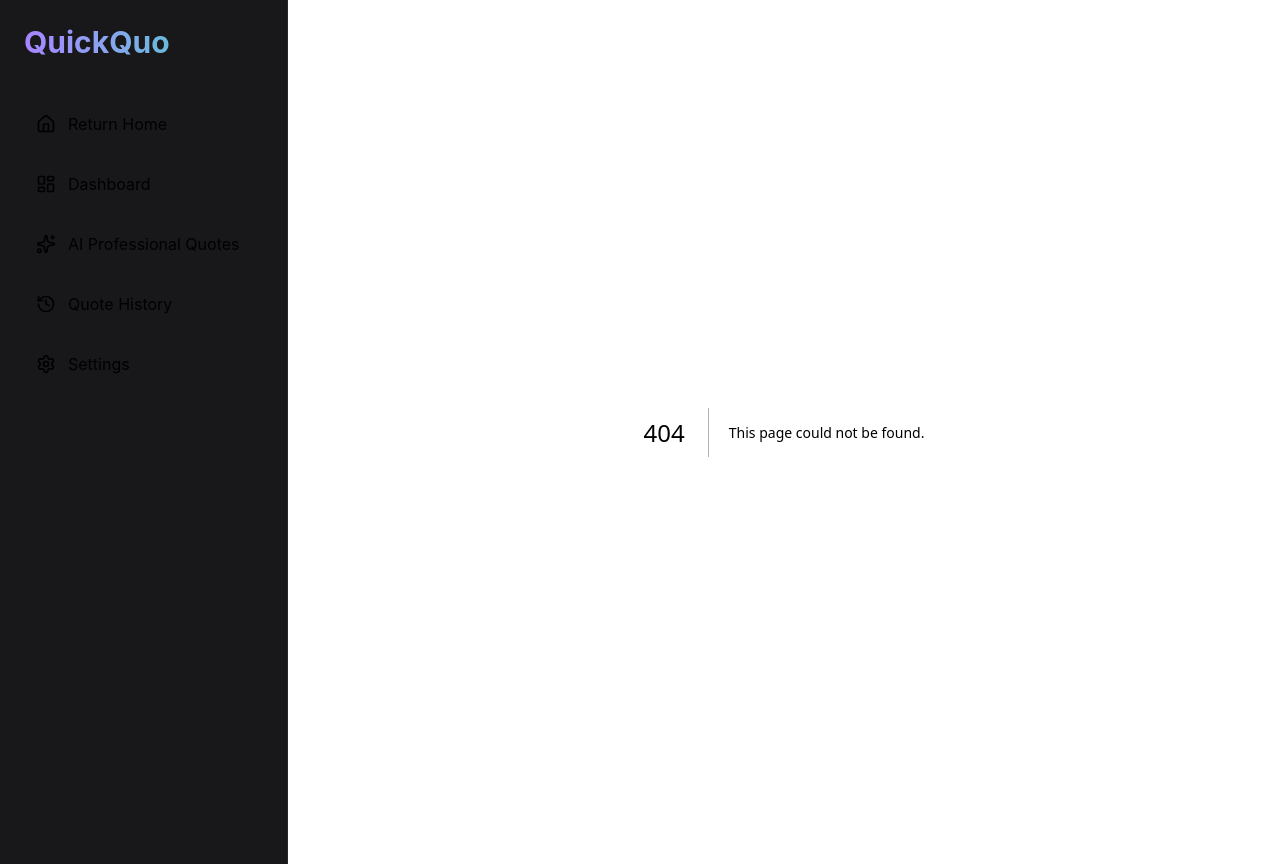
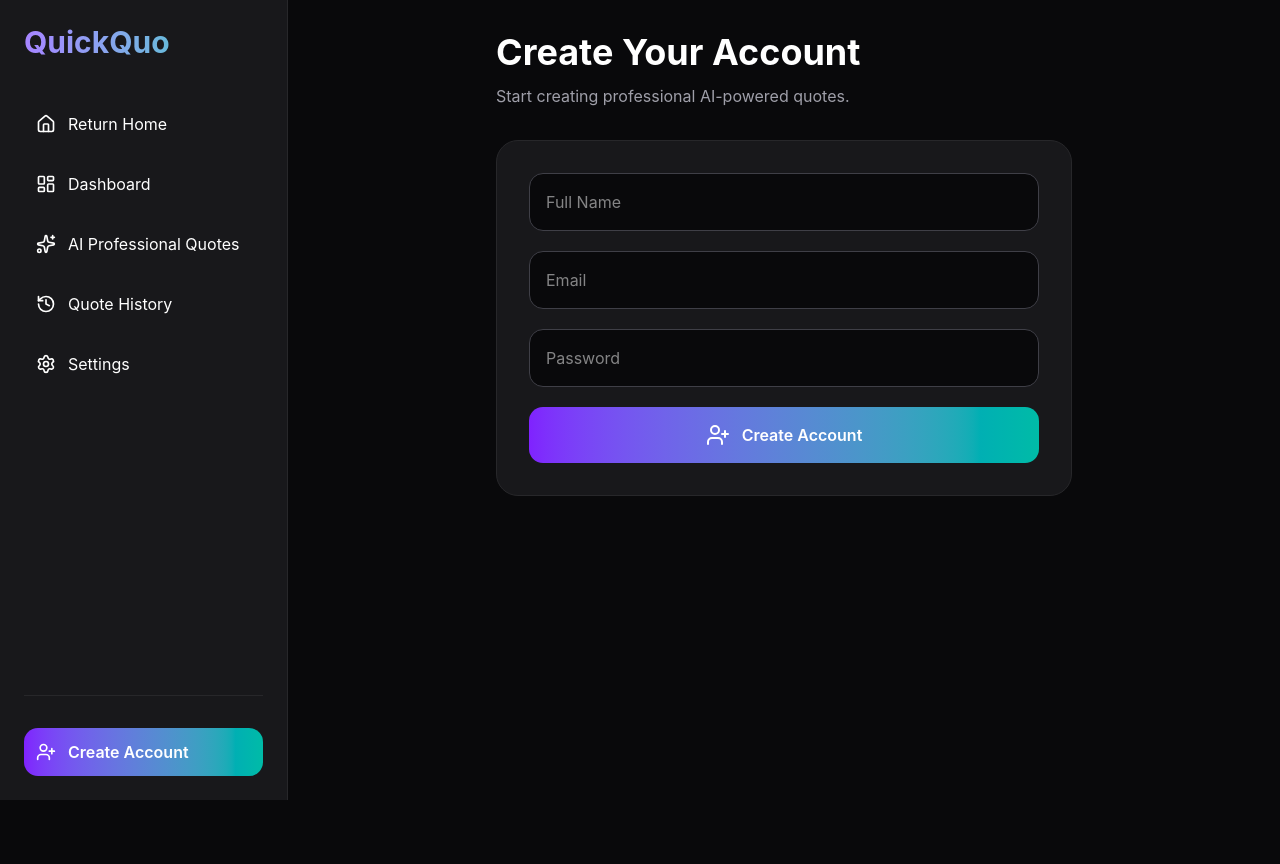
Before and after one commit to brandonrwill514/Quickpro, a Next.js app: page /signup in a window 1280 px wide. Before the commit this address had no page. After the commit the page ends 800 px from the top, so only its background shows below. Built offline with nearby package versions, Linux system fonts and the light colour scheme.

Commit message:
Add user account creation page

```diff
--- a/app/layout.tsx
+++ b/app/layout.tsx
@@ -5,7 +5,8 @@ import {
   Sparkles,
   History,
   Settings,
-  Home
+  Home,
+  UserPlus
 } from "lucide-react";
 
 export const metadata = {
@@ -30,6 +31,8 @@ export default function RootLayout({
 
           <aside className="
             w-72
+            flex
+            flex-col
             bg-zinc-900
             border-r
             border-zinc-800
@@ -133,6 +136,38 @@ export default function RootLayout({
 
             </nav>
 
+            <div className="
+              mt-auto
+              pt-8
+              border-t
+              border-zinc-800
+            ">
+
+            <Link
+            href="/signup"
+            className="
+            flex
+            items-center
+            gap-3
+            p-3
+            rounded-xl
+            bg-gradient-to-r
+            from-violet-600
+            to-teal-500
+            font-semibold
+            hover:scale-105
+            transition
+            "
+            >
+
+            <UserPlus size={20}/>
+
+            Create Account
+
+            </Link>
+
+            </div>
+
           </aside>
 
           {/* PAGE CONTENT */}
--- /dev/null
+++ b/app/signup/page.tsx
@@ -0,0 +1,115 @@
+"use client";
+
+import { UserPlus } from "lucide-react";
+
+export default function SignupPage(){
+
+return (
+
+<div className="
+max-w-xl
+mx-auto
+">
+
+<h1 className="
+text-4xl
+font-bold
+mb-3
+">
+Create Your Account
+</h1>
+
+<p className="
+text-zinc-400
+mb-8
+">
+Start creating professional AI-powered quotes.
+</p>
+
+<div className="
+bg-zinc-900
+border
+border-zinc-800
+rounded-3xl
+p-8
+space-y-5
+">
+
+<input
+
+placeholder="Full Name"
+
+className="
+w-full
+bg-zinc-950
+border
+border-zinc-700
+rounded-xl
+p-4
+"
+
+/>
+
+<input
+
+placeholder="Email"
+
+className="
+w-full
+bg-zinc-950
+border
+border-zinc-700
+rounded-xl
+p-4
+"
+
+/>
+
+<input
+
+placeholder="Password"
+
+type="password"
+
+className="
+w-full
+bg-zinc-950
+border
+border-zinc-700
+rounded-xl
+p-4
+"
+
+/>
+
+<button
+
+className="
+w-full
+flex
+justify-center
+items-center
+gap-3
+bg-gradient-to-r
+from-violet-600
+to-teal-500
+p-4
+rounded-xl
+font-semibold
+"
+
+>
+
+<UserPlus/>
+
+Create Account
+
+</button>
+
+</div>
+
+</div>
+
+)
+
+}
```
